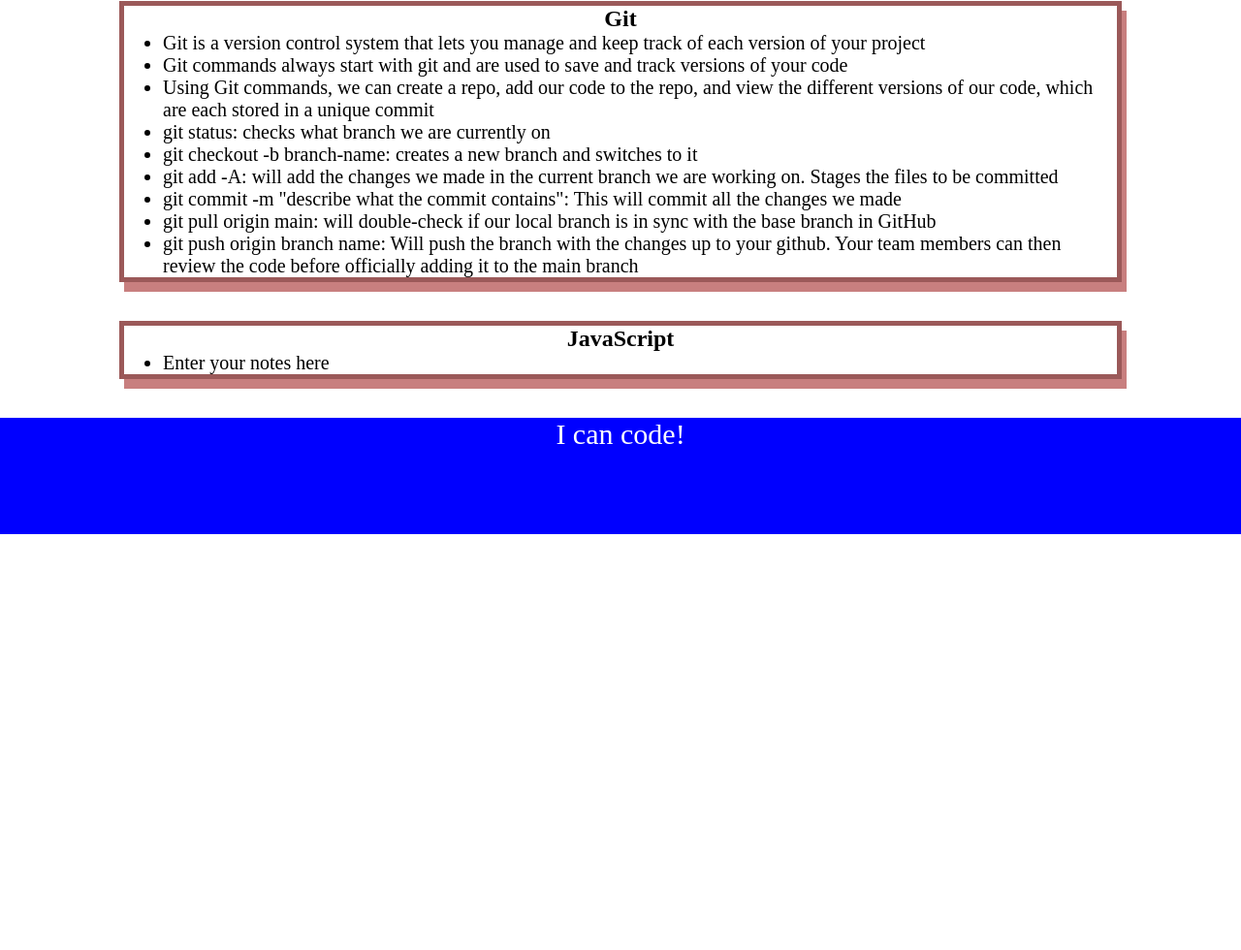
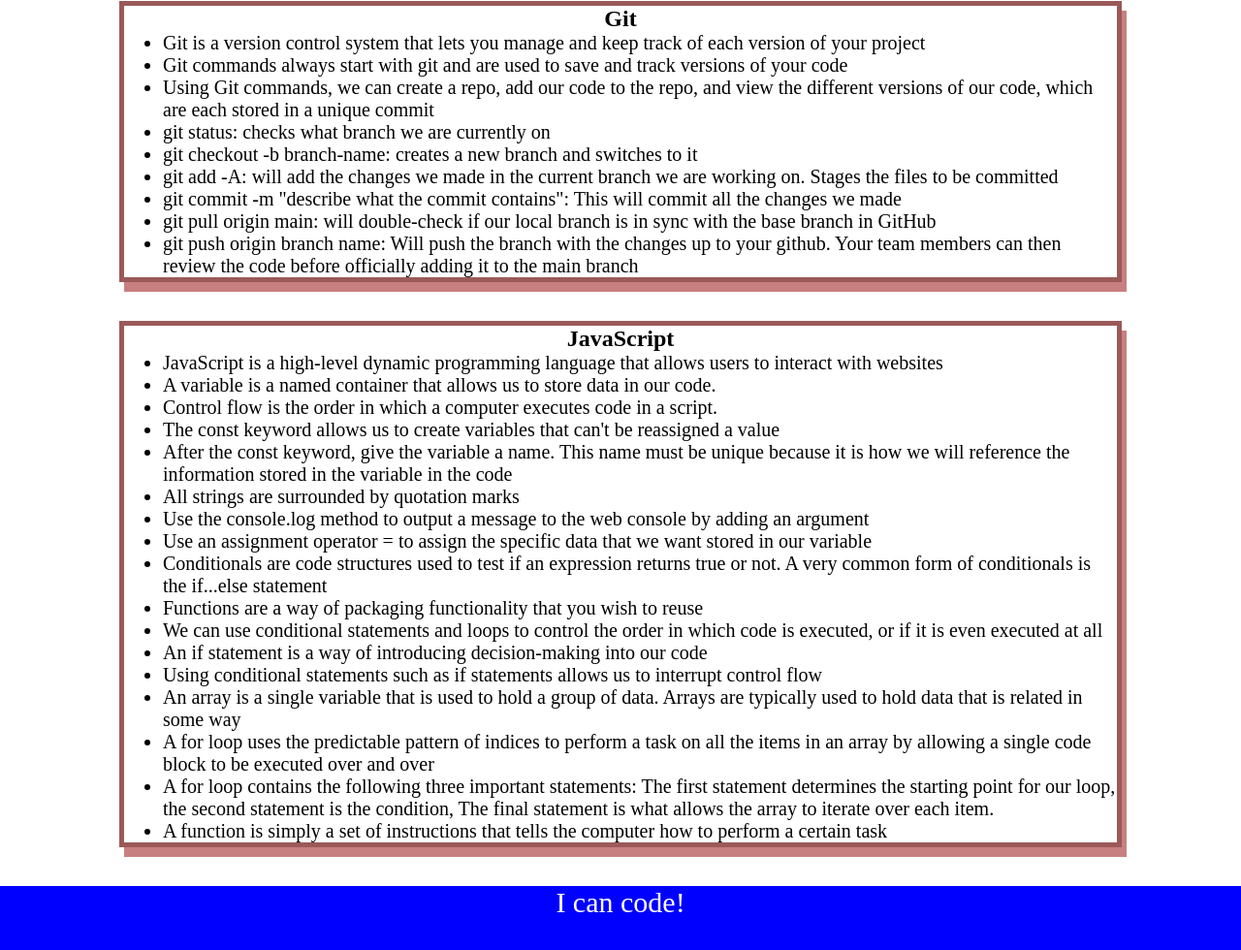
Before and after one commit to AndrewPelfrey/prework-study-guide, a plain HTML site: page prework-study-guide/index.html in a window 1280 px wide. Shown: the part 1476-2456 px from the top of the page at 97% size. Before the commit the page ends 2027 px from the top, so only its background shows below. Drawn offline with Linux system fonts and the light colour scheme.

Commit message:
added a function to JavaScript file, also updated HTML

```diff
--- a/prework-study-guide/assets/script.js
+++ b/prework-study-guide/assets/script.js
@@ -1,17 +1,25 @@
-/*
-if (topic === 'HTML') {
+
+const topics = ['HTML', 'CSS', 'Git', 'JavaScript'];
+const randomTopic = topics[Math.floor(Math.random() * topics.length)];
+function listTopics() {
+    for (let x = 0; x < topics.length; x++) {
+      console.log(topics[x]);
+    }
+  }
+function selectTopic() {
+if (randomTopic === 'HTML') {
  console.log("Let's study HTML!");
-} else if (topic === 'CSS') {
+} else if (randomTopic === 'CSS') {
  console.log("Let's study CSS!");
-} else if (topic === 'Git') {
+} else if (randomTopic === 'Git') {
  console.log("Let's study Git!");
-} else if (topic === 'JavaScript') {
+} else if (randomTopic === 'JavaScript') {
  console.log("Let's study JavaScript!");
 } else {
  console.log('Please try again!');
+    }
 }
-*/
-const topics = ['HTML', 'CSS', 'Git', 'JavaScript'];
-for (let x = 0; x < topics.length; x++){
-console.log(topics[x]);
-}
+console.log('Here are the topics we learned through Prework:');
+listTopics();
+console.log('Which topic should we study first?');
+selectTopic();
--- a/prework-study-guide/index.html
+++ b/prework-study-guide/index.html
@@ -103,7 +103,25 @@
       <section class="card" id="javascript-section">
         <h2>JavaScript</h2>
         <ul>
-          <li>Enter your notes here</li>
+          <li>JavaScript is a high-level dynamic programming language that allows users to interact with websites</li>
+          <li>A variable is a named container that allows us to store data in our code.</li>
+          <li>Control flow is the order in which a computer executes code in a script.</li>
+          <li>The const keyword allows us to create variables that can't be reassigned a value</li>
+          <li>After the const keyword, give the variable a name. This name must be unique because it is how we will reference the information stored in the variable in the code</li>
+          <li>All strings are surrounded by quotation marks</li>
+          <li>Use the console.log method to output a message to the web console by adding an argument</li>
+          <li>Use an assignment operator = to assign the specific data that we want stored in our variable</li>
+          <li>Conditionals are code structures used to test if an expression returns true or not. A very common form of conditionals is the if...else statement</li>
+          <li>Functions are a way of packaging functionality that you wish to reuse</li>
+          <li>We can use conditional statements and loops to control the order in which code is executed, or if it is even executed at all</li>
+          <li>An if statement is a way of introducing decision-making into our code
+          </li>
+          <li>Using conditional statements such as if statements allows us to interrupt control flow</li>
+          <li>An array is a single variable that is used to hold a group of data. Arrays are typically used to hold data that is related in some way</li>
+          <li>A for loop uses the predictable pattern of indices to perform a task on all the items in an array by allowing a single code block to be executed over and over</li>
+          <li>A for loop contains the following three important statements: The first statement determines the starting point for our loop, the second statement is the condition, The final statement is what allows the array to iterate over each item.
+          </li>
+          <li>A function is simply a set of instructions that tells the computer how to perform a certain task</li>
         </ul>
 
       </section>
```
